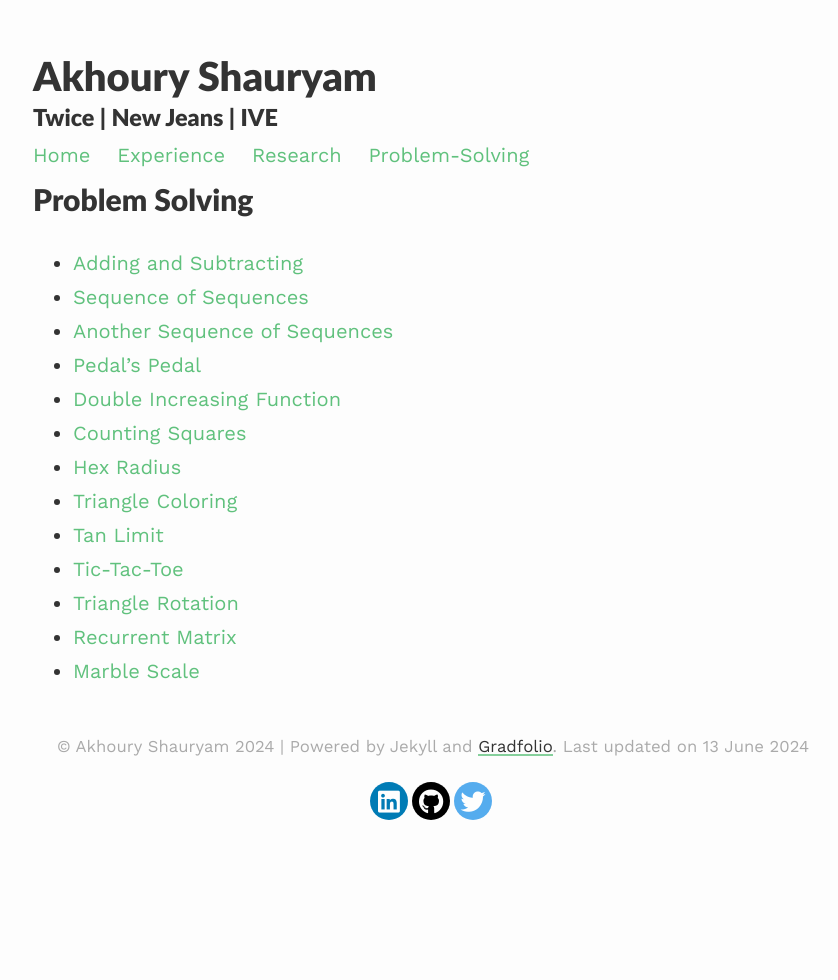
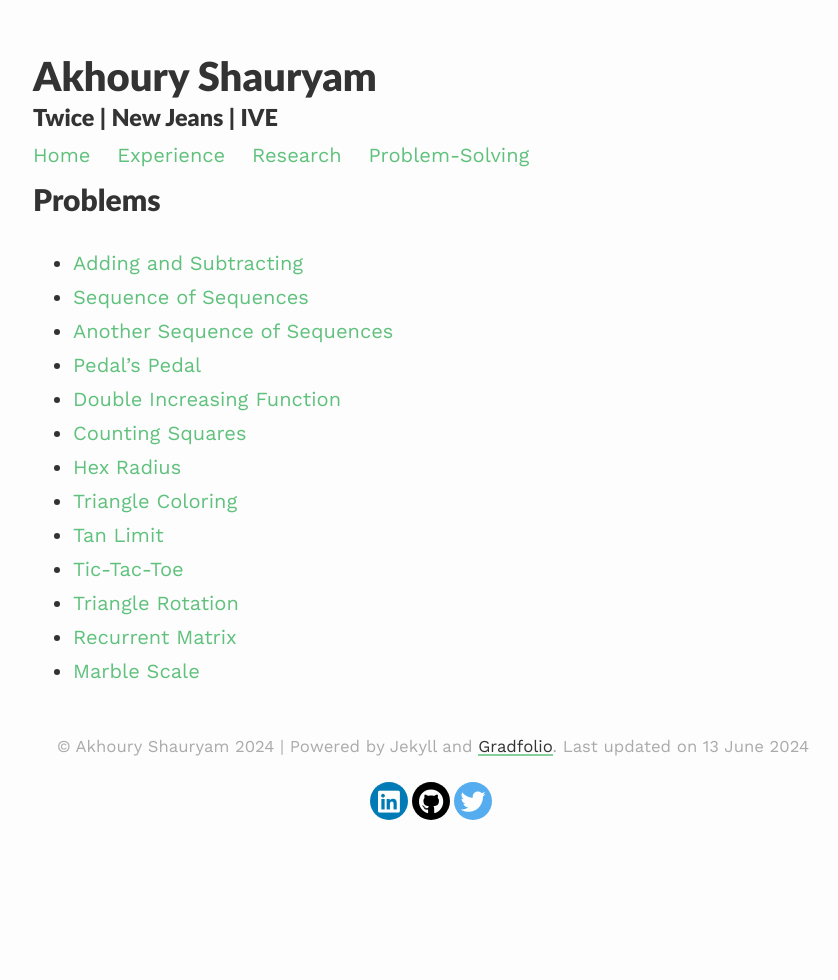
Before and after one commit to Satan-Claws/Satan-Claws.github.io, a Jekyll site: the page built from _pages/Problems.md, in a window 1280 px wide. Shown: the whole page, without its empty margins (207-1045 px from the left). Built offline with Jekyll 4.4.1, drawn with Linux system fonts in a browser that asks for light colours; nearby versions of some CDN libraries.

Commit message:
Update Problems.md

```diff
--- a/_pages/Problems.md
+++ b/_pages/Problems.md
@@ -5,7 +5,7 @@ permalink: /problems/
 published: true
 ---
 
-# Problem Solving
+# Problems
 
 - [Adding and Subtracting](/problems/adding-subtracting/)
 - [Sequence of Sequences](/problems/coeff1/)
```
